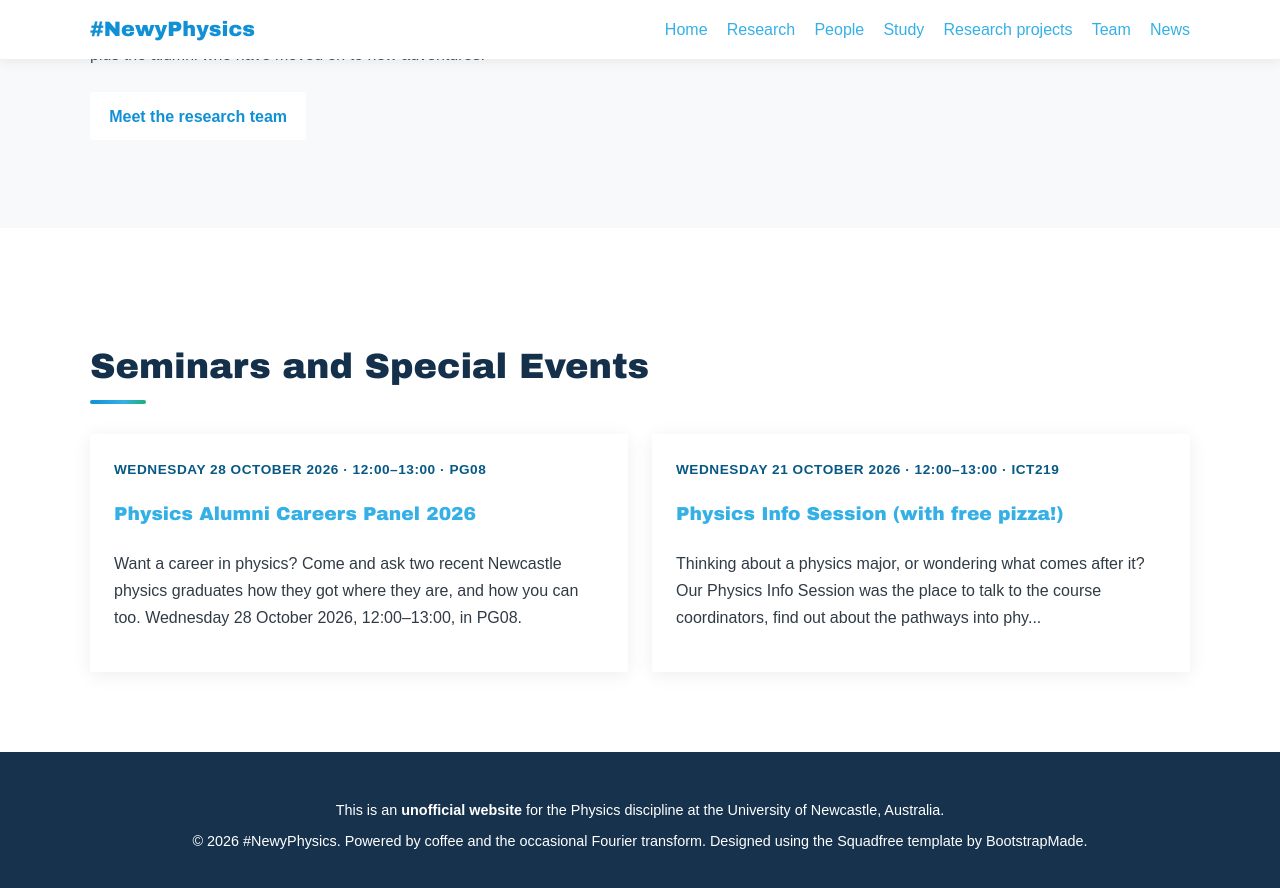
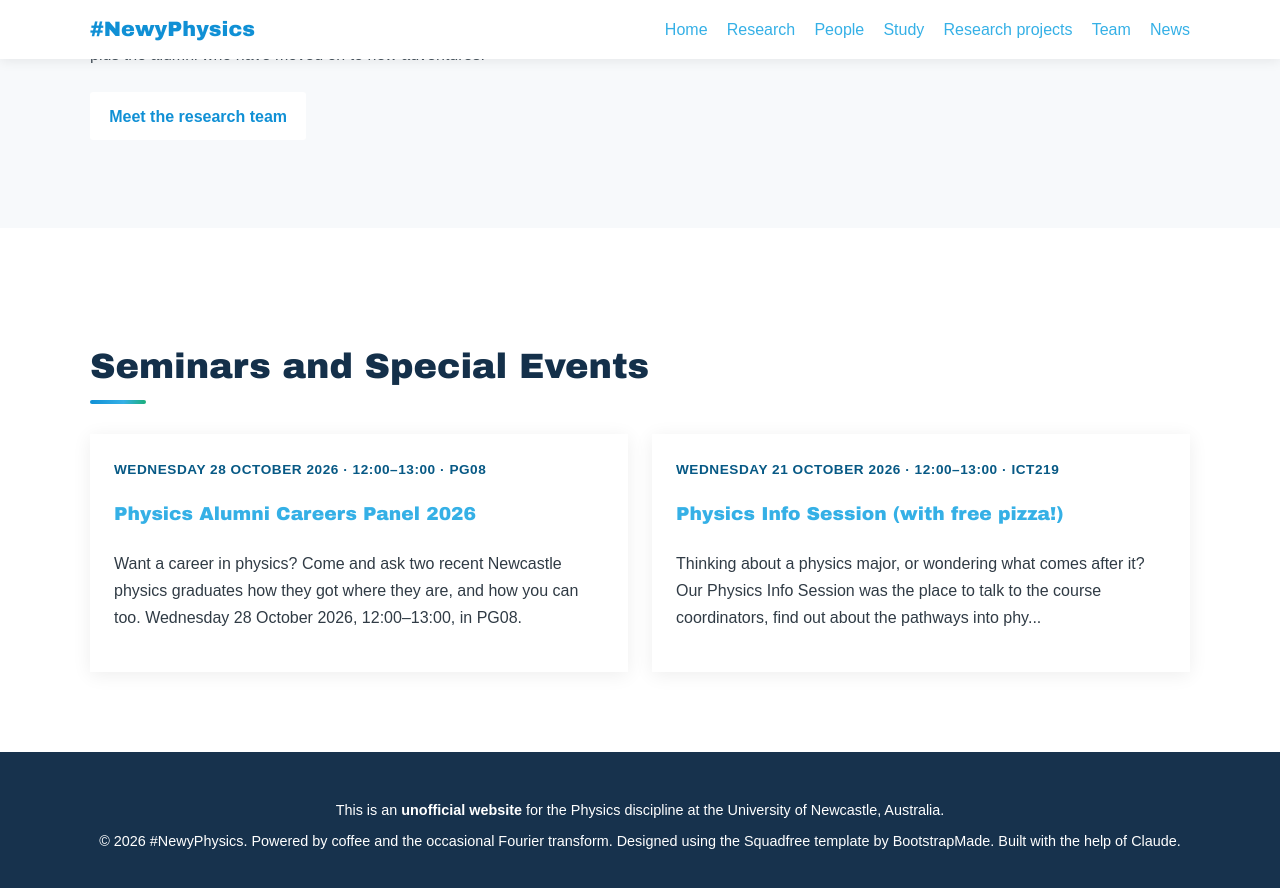
Before and after one commit to NewyPhysics/unofficial_homepage, a Jekyll site: the page built from index.html, in a window 1280 px wide and 900 px high, scrolled down 4328 px. Shown: the top 888 px of the window. Built offline with Jekyll 4.4.1, drawn with Linux system fonts in a browser that asks for light colours.

Commit message:
Footer: credit Claude
Co-Authored-By: Claude Opus 5.5 <noreply@anthropic.com>
Claude-Session: https://claude.ai/code/session_01LYcBCLwvG5rvH6dJMd99nN

```diff
--- a/_includes/footer.html
+++ b/_includes/footer.html
@@ -7,6 +7,7 @@
       © {{ "now" | date: "%Y" }} #NewyPhysics. Powered by coffee and the occasional Fourier transform.
       <span>Designed using the Squadfree template by
         <a href="https://bootstrapmade.com/">BootstrapMade</a>.</span>
+      <span>Built with the help of <a href="https://claude.ai">Claude</a>.</span>
     </p>
   </div>
 </footer>
```
